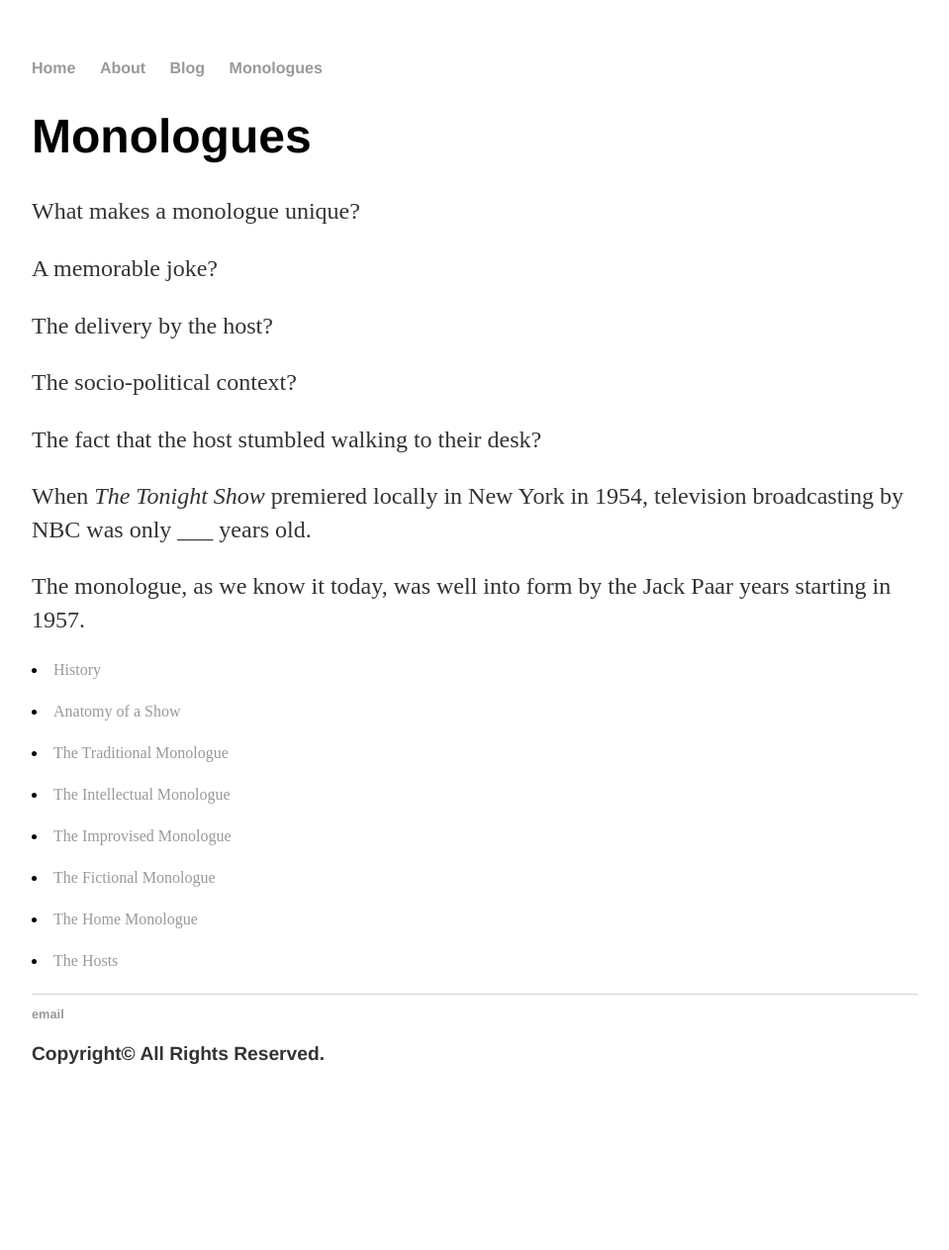
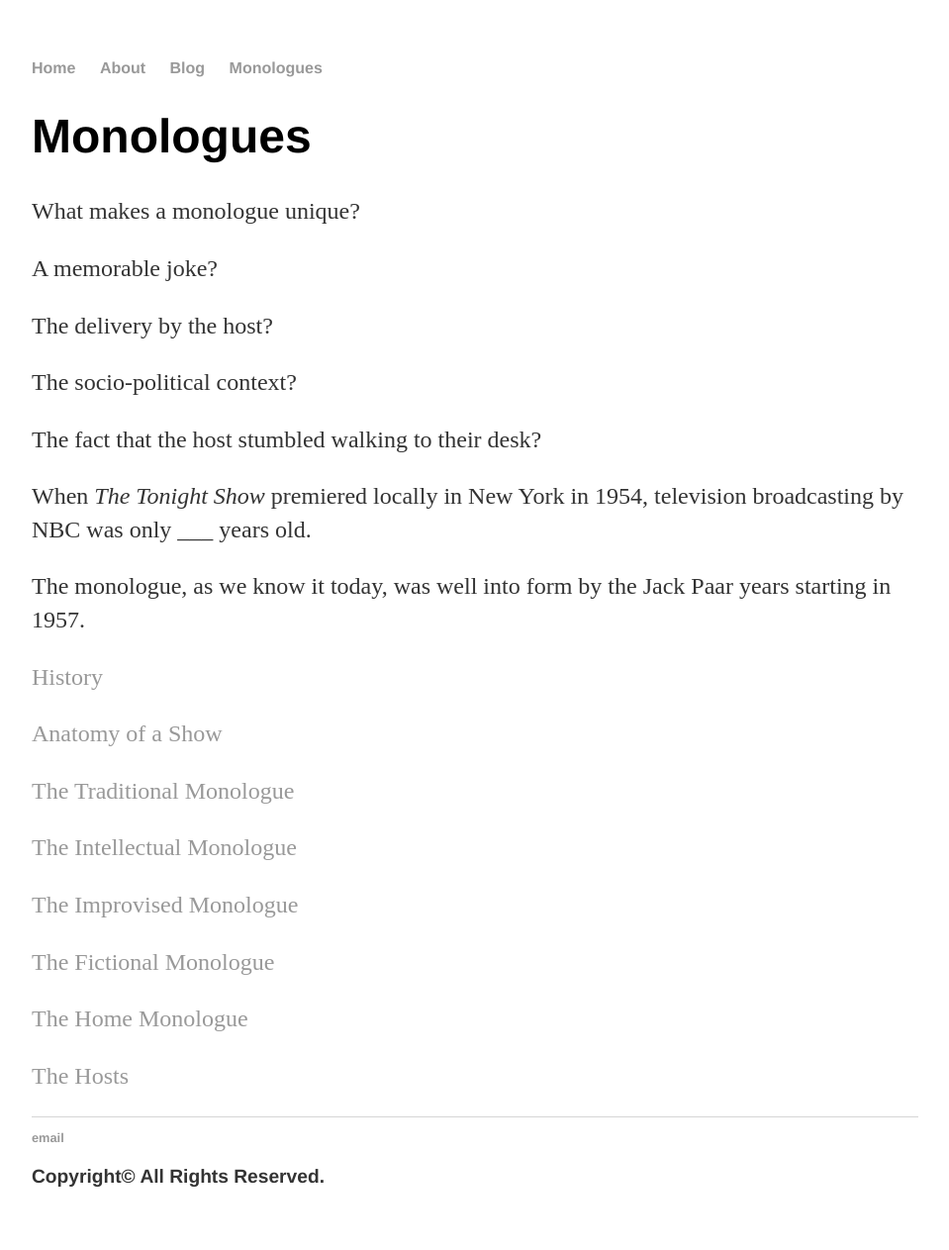
Before and after one commit to andersonshumate/andersonshumate.github.io, a Jekyll site: the page built from monologues/index.html, in a window 1280 px wide. Shown: the whole page at 99% size, without its empty margins (160-1119 px from the left). Built offline with Jekyll 4.4.1, drawn with Linux system fonts in a browser that asks for light colours; before the commit the page ends 1139 px from its top, so only the background shows below that.

```diff
--- a/monologues/index.html
+++ b/monologues/index.html
@@ -19,20 +19,20 @@ title: Monologues
 
 	<p>The monologue, as we know it today, was well into form by the Jack Paar years starting in 1957.</p>
 
-	<p><li><a href="/monologues/history/">History</a></li></p>
+	<p><a href="/monologues/history/">History</a></p>
 
-	<p><li><a href="/monologues/history/anatomyofashow/">Anatomy of a Show</a></li></p>
+	<p><a href="/monologues/history/anatomyofashow/">Anatomy of a Show</a></p>
 
-	<p><li><a href="/monologues/types/thetraditionalmonologue/">The Traditional Monologue</a></li></p>
+	<p><a href="/monologues/types/thetraditionalmonologue/">The Traditional Monologue</a></p>
 
-	<p><li><a href="/monologues/types/theintellectualmonologue/">The Intellectual Monologue</a></li></p>
+	<p><a href="/monologues/types/theintellectualmonologue/">The Intellectual Monologue</a></p>
 
-	<p><li><a href="/monologues/types/theimprovisedmonologue/">The Improvised Monologue</a></li></p>
+	<p><a href="/monologues/types/theimprovisedmonologue/">The Improvised Monologue</a></p>
 
-	<p><li><a href="/monologues/types/thefictionalmonologue/">The Fictional Monologue</a></li></p>
+	<p><a href="/monologues/types/thefictionalmonologue/">The Fictional Monologue</a></p>
 
-	<p><li><a href="/monologues/types/thehomemonologue/">The Home Monologue</a></li></p>
+	<p><a href="/monologues/types/thehomemonologue/">The Home Monologue</a></p>
 
-	<p><li><a href="/monologues/hosts/">The Hosts</a></li></p>
+	<p><a href="/monologues/hosts/">The Hosts</a></p>
 
 </div><!-- /.blurb -->
```
